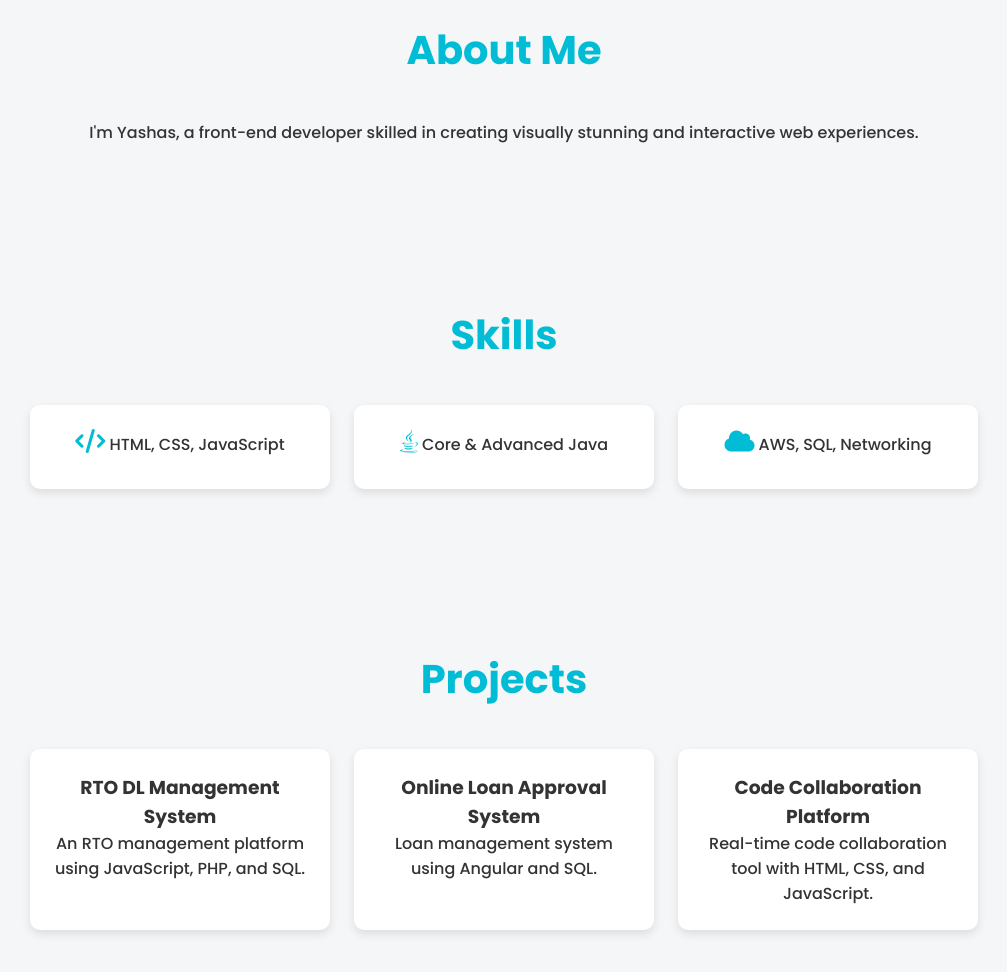
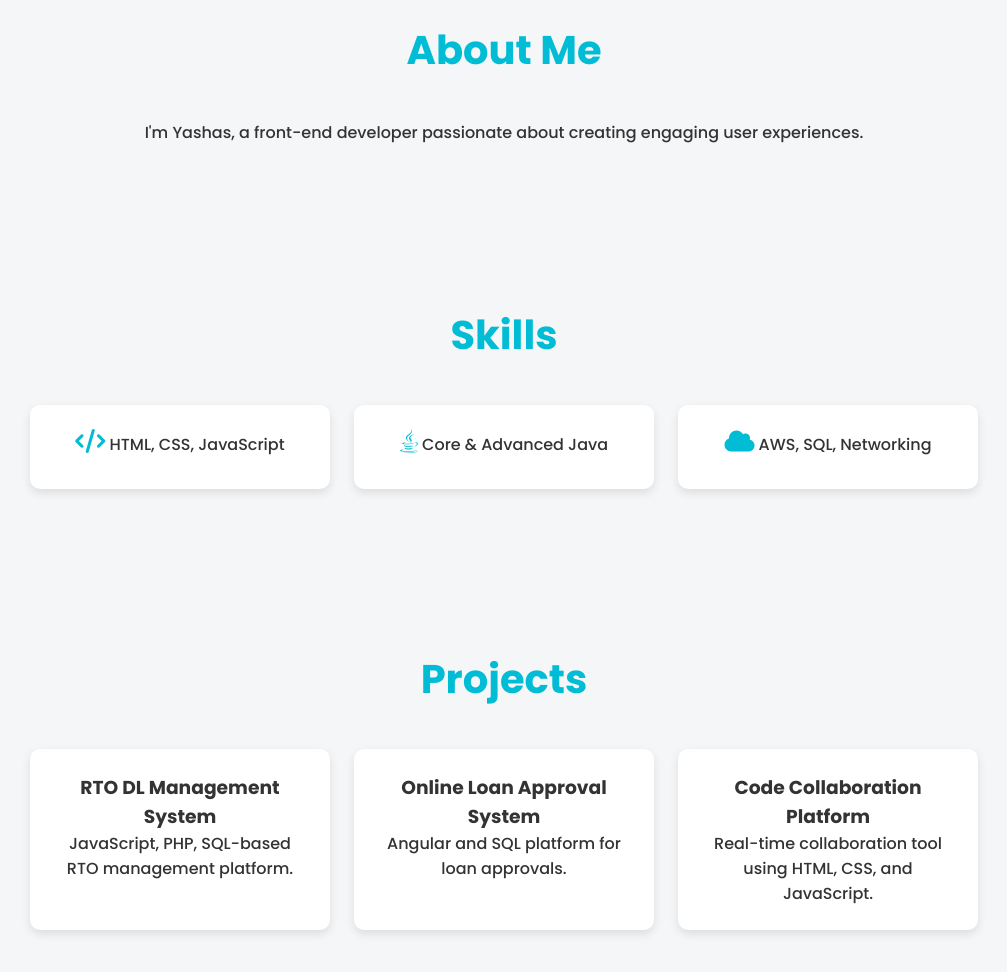
Before and after one commit to codehead-thenoncoder/yashas-portfolio, a plain HTML site: page index.html in a window 1280 px wide. Shown: the part 860-1832 px from the top of the page, without its empty margins (136-1143 px from the left). Drawn offline with Linux system fonts and the light colour scheme.

Commit message:
index.html

```diff
--- a/index.html
+++ b/index.html
@@ -9,7 +9,7 @@
     <link href="https://fonts.googleapis.com/css2?family=Poppins:wght@300;500;700&display=swap" rel="stylesheet">
 </head>
 <body>
-    <!-- Navigation -->
+    <!-- Fixed Navbar -->
     <nav class="navbar">
         <ul>
             <li><a href="#about">About</a></li>
@@ -19,7 +19,7 @@
         </ul>
     </nav>
 
-    <!-- Hero Section -->
+    <!-- Hero Section with Background and Animated Logo -->
     <header id="header">
         <div class="hero-content">
             <h1>Yashas <span class="highlight">T</span></h1>
@@ -31,7 +31,7 @@
     <!-- About Section -->
     <section id="about" class="content-section">
         <h2>About Me</h2>
-        <p>I'm Yashas, a front-end developer skilled in creating visually stunning and interactive web experiences.</p>
+        <p>I'm Yashas, a front-end developer passionate about creating engaging user experiences.</p>
     </section>
 
     <!-- Skills Section -->
@@ -48,9 +48,9 @@
     <section id="projects" class="content-section">
         <h2>Projects</h2>
         <div class="card-list">
-            <div class="card"><h3>RTO DL Management System</h3><p>An RTO management platform using JavaScript, PHP, and SQL.</p></div>
-            <div class="card"><h3>Online Loan Approval System</h3><p>Loan management system using Angular and SQL.</p></div>
-            <div class="card"><h3>Code Collaboration Platform</h3><p>Real-time code collaboration tool with HTML, CSS, and JavaScript.</p></div>
+            <div class="card"><h3>RTO DL Management System</h3><p>JavaScript, PHP, SQL-based RTO management platform.</p></div>
+            <div class="card"><h3>Online Loan Approval System</h3><p>Angular and SQL platform for loan approvals.</p></div>
+            <div class="card"><h3>Code Collaboration Platform</h3><p>Real-time collaboration tool using HTML, CSS, and JavaScript.</p></div>
         </div>
     </section>
 
```
